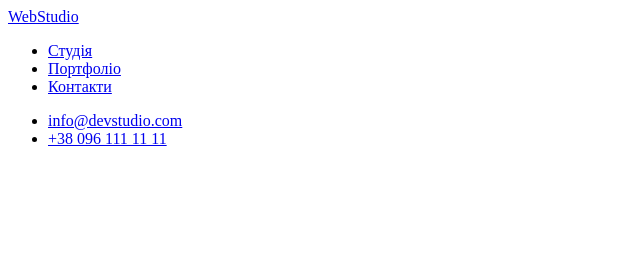
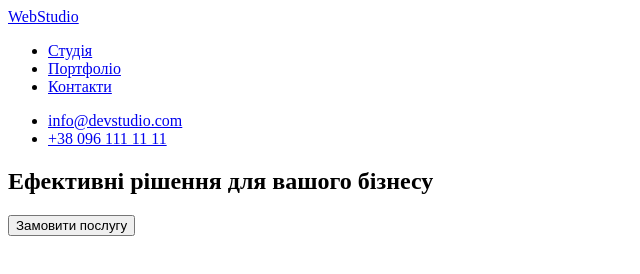
Before and after one commit to lika-ruby/Homework-4, a plain HTML site: page index.html in a window 1280 px wide. Shown: the whole page, without its empty margins (0-640 px from the left). Drawn offline with Linux system fonts and the light colour scheme.

Commit message:
makes hero

```diff
--- a/index.html
+++ b/index.html
@@ -24,5 +24,13 @@
         <li><a href="tel:+380961111111">+38 096 111 11 11</a></li>
       </ul>
     </header>
+    <!-- Головна сторінка -->
+    <main>
+      <!-- Hero сайту -->
+      <section>
+        <h1>Ефективні рішення для вашого бізнесу</h1>
+        <button>Замовити послугу</button>
+      </section>
+    </main>
   </body>
 </html>
```
